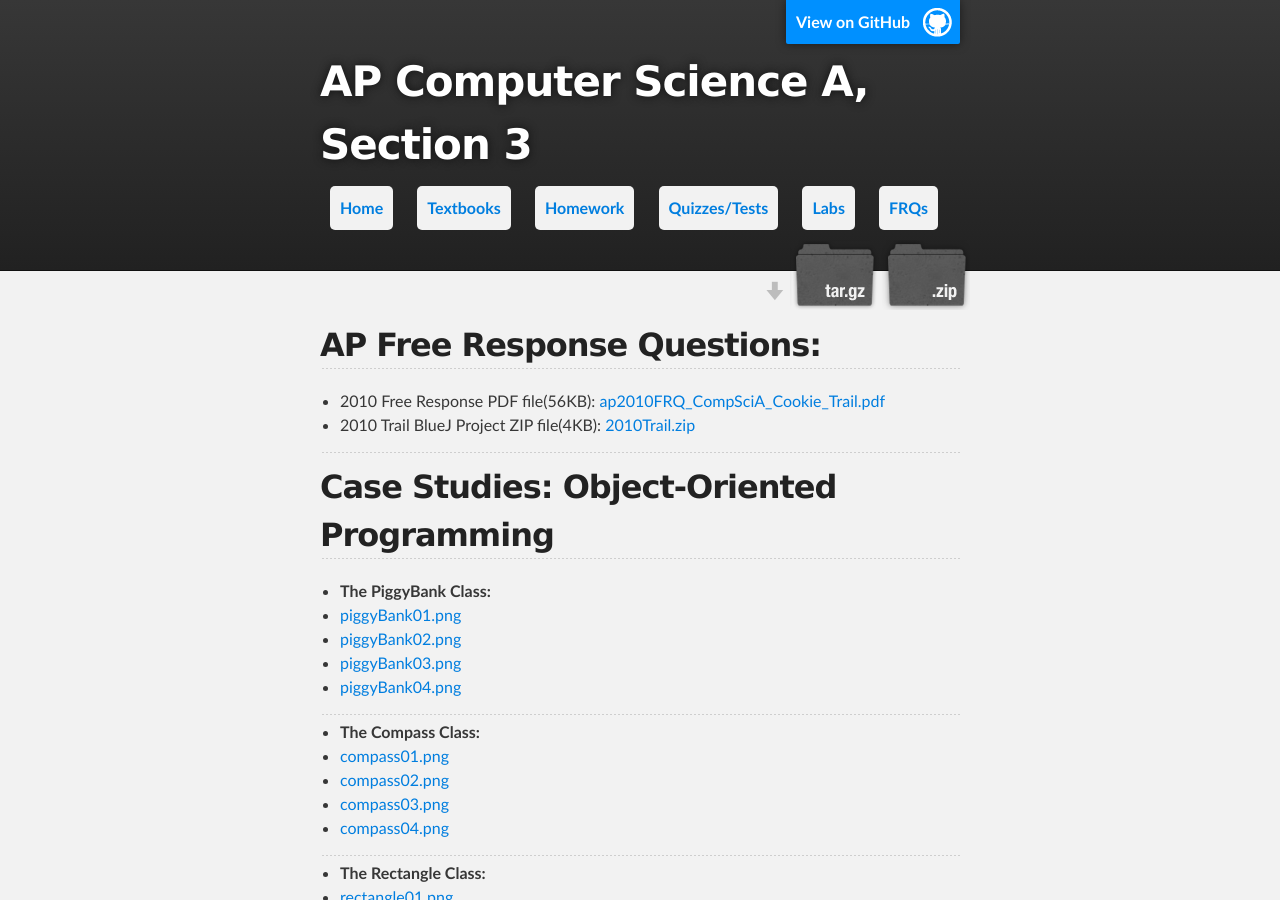
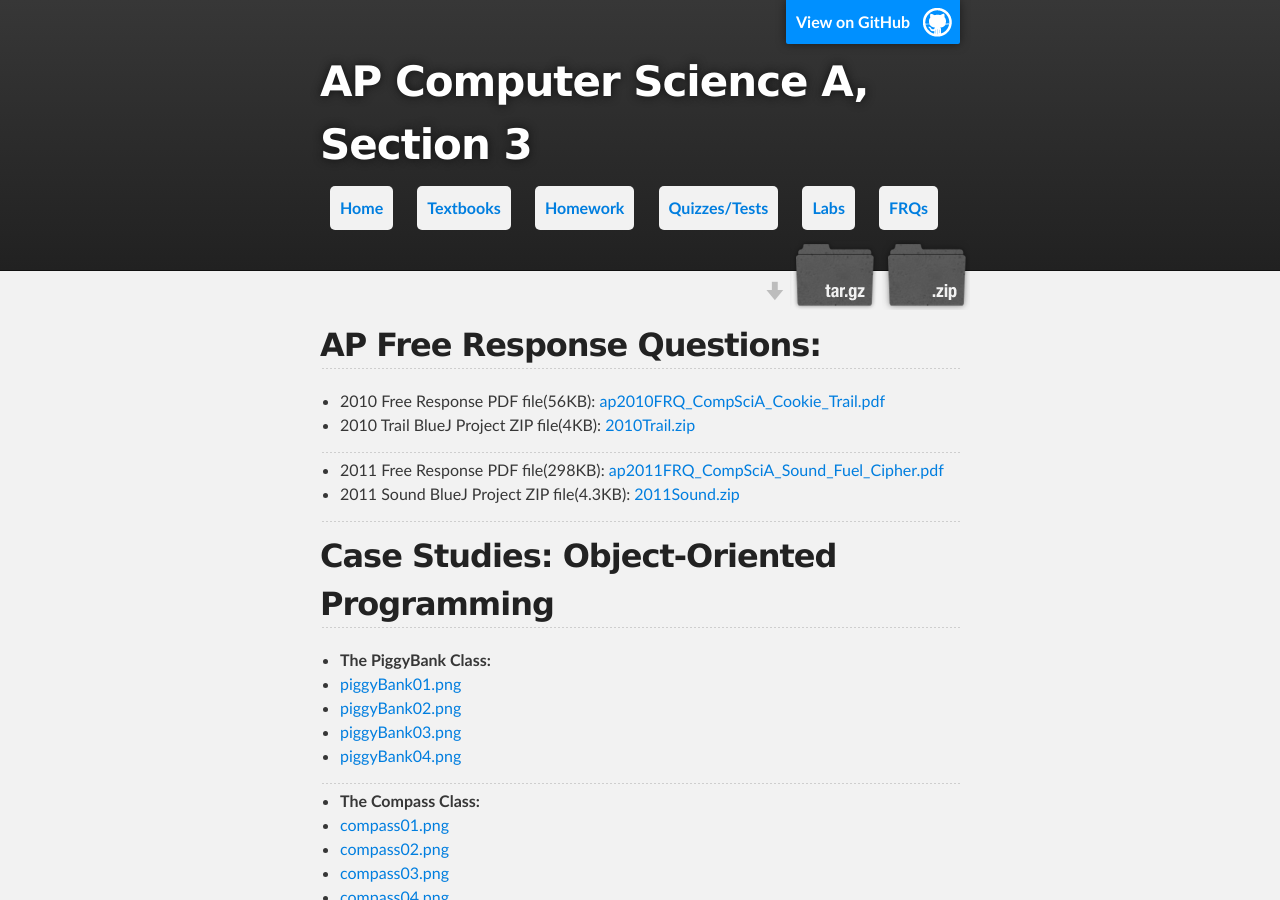
Before and after one commit to ynot1609/apcompsci3, a Jekyll site: the page built from frqs/index.md, in a window 1280 px wide and 900 px high. Built offline with Jekyll 4.4.1, drawn with Linux system fonts in a browser that asks for light colours.

Commit message:
Added 2011 sound

```diff
--- a/frqs/index.md
+++ b/frqs/index.md
@@ -8,6 +8,11 @@ title: Free Response Questions
 + 2010 Free Response PDF file(56KB): [ap2010FRQ_CompSciA_Cookie_Trail.pdf](/apcompsci3/assets/ap2010FRQ_CompSciA_Cookie_Trail.pdf)
 + 2010 Trail BlueJ Project ZIP file(4KB): [2010Trail.zip](/apcompsci3/assets/2010Trail.zip)
 <!-- + 2010 Cookie BlueJ Project ZIP file(4KB): [2010frqCookie.zip](/apcompsci3/assets/2010frqCookie.pdf) -->
+
+---
+
++ 2011 Free Response PDF file(298KB): [ap2011FRQ_CompSciA_Sound_Fuel_Cipher.pdf](/apcompsci3/assets/ap2011FRQ_CompSciA_Sound_Fuel_Cipher.pdf)
++ 2011 Sound BlueJ Project ZIP file(4.3KB): [2011Sound.zip](/apcompsci3/assets/2011Sound.zip)
 
 ---
 
```
Also changed, not shown: 2 other files.
